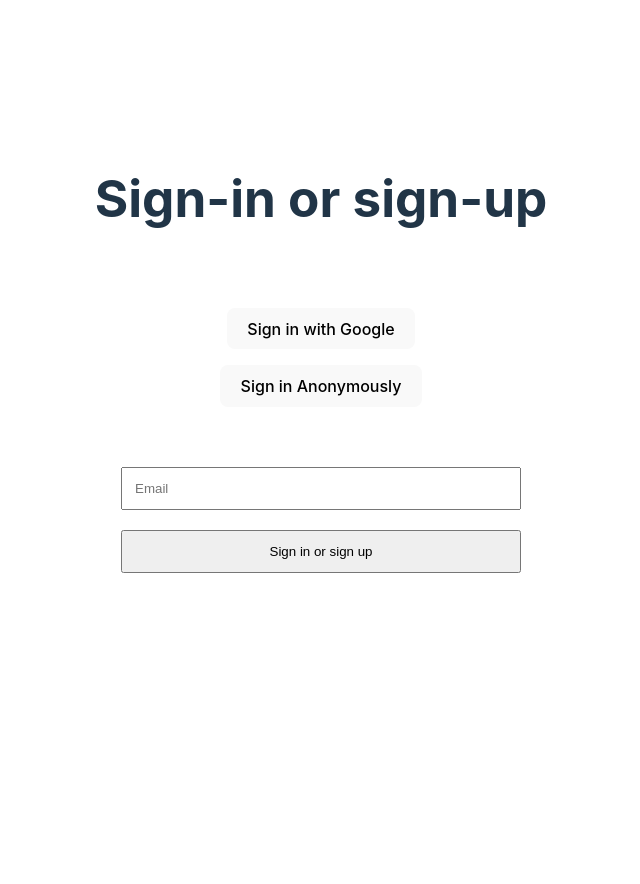
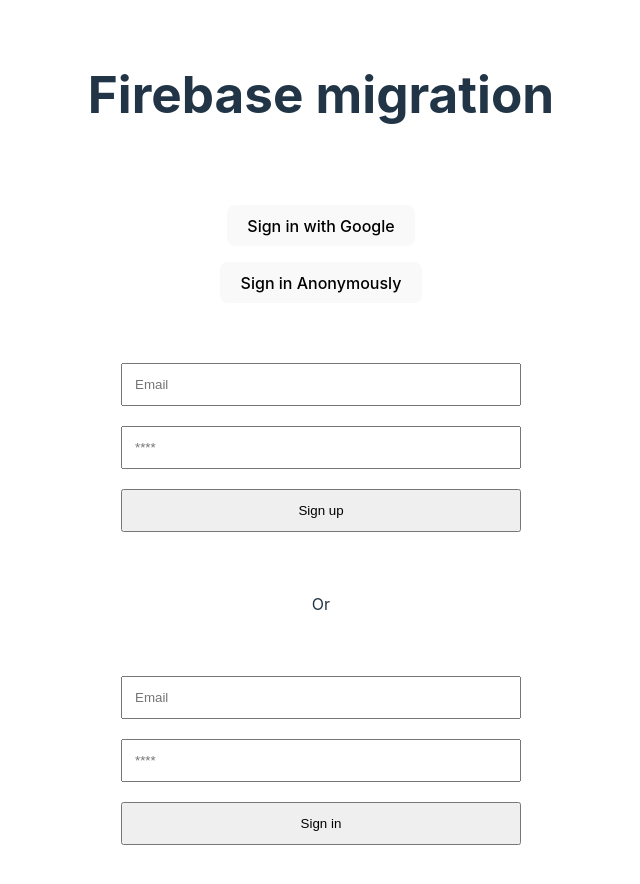
Before and after one commit to rownd/migration-firebase, a React (Vite) app: page / in a window 1280 px wide. Shown: the top 884 px of the page, without its empty margins (319-959 px from the left). Before the commit the page ends 800 px from the top, so only its background shows below. Built offline with nearby package versions, Linux system fonts and the light colour scheme; no server answers.

Commit message:
fix: added email/passwords back

```diff
--- a/package.json
+++ b/package.json
@@ -13,7 +13,8 @@
     "axios": "^1.4.0",
     "firebase": "^10.2.0",
     "react": "^18.2.0",
-    "react-dom": "^18.2.0"
+    "react-dom": "^18.2.0",
+    "react-toastify": "^9.1.3"
   },
   "devDependencies": {
     "@types/react": "^18.2.15",
--- a/src/App.tsx
+++ b/src/App.tsx
@@ -5,13 +5,14 @@ import {
   GoogleAuthProvider,
   signInAnonymously,
   User,
-  sendSignInLinkToEmail,
-  isSignInWithEmailLink,
-  signInWithEmailLink
+  UserCredential,
+  createUserWithEmailAndPassword,
+  signInWithEmailAndPassword
 } from 'firebase/auth';
 import { auth } from "./firebase";
 import axios from "axios";
 import Todo from "./Todo";
+import { toast } from 'react-toastify';
 
 const googleProvider = new GoogleAuthProvider();
 
@@ -20,24 +21,16 @@ function App() {
   const [response, setResponse] = useState<null | Record<string, unknown>>(
     null
   );
-  const [verifyEmail, setVerifyEmail] = useState(false);
 
   auth.onAuthStateChanged((user) => {
     if (!user) {
       setUser(null);
       setResponse(null);
-      setVerifyEmail(false);
       return;
     }
 
     setUser(user);
   });
-
-  if (isSignInWithEmailLink(auth, window.location.href)) {
-    const urlParams = new URLSearchParams(window.location.search);
-    const email = urlParams.get('email');
-    signInWithEmailLink(auth, email || '', window.location.href)
-  }
 
   const fetchUserData = async () => {
     try {
@@ -49,6 +42,7 @@ function App() {
       });
       setResponse(res?.data);
     } catch (err) {
+      toast.error('Error fetching user data')
       console.log({ err });
     }
   };
@@ -59,10 +53,10 @@ function App() {
     }
   }, [user?.uid]);
 
-  const handleEmailSignInLink = (e: React.FormEvent<HTMLFormElement>) => {
+  const handleSignUp = (e: React.FormEvent<HTMLFormElement>) => {
     e.preventDefault();
     e.stopPropagation();
-    const formData: { email?: string; } = Object.fromEntries(
+    const formData: { email?: string; password?: string } = Object.fromEntries(
       new FormData(
         // eslint-disable-next-line @typescript-eslint/ban-ts-comment
         // @ts-ignore
@@ -70,16 +64,48 @@ function App() {
       )
     );
 
-    sendSignInLinkToEmail(auth, formData?.email || '', {
-      url: `http://localhost:5173?email=${formData.email}`,
-      handleCodeInApp: true
-    }).then((res) => {
-      setVerifyEmail(true);
-      console.log({res})
-    }).catch((err) => {
-      console.log({err})
-    })
-  }
+    createUserWithEmailAndPassword(
+      auth,
+      formData?.email || '',
+      formData?.password || ''
+    )
+      .then((userCredential: UserCredential) => {
+        console.log({ userCredential });
+      })
+      .catch((error) => {
+        const errorCode = error.code;
+        const errorMessage = error.message;
+        console.log({ errorCode, errorMessage });
+        toast.error('Error with sign up. Please try again')
+      });
+  };
+
+  const handleSignIn = (e: React.FormEvent<HTMLFormElement>) => {
+    e.preventDefault();
+    e.stopPropagation();
+    const formData: { email?: string; password?: string } = Object.fromEntries(
+      new FormData(
+        // eslint-disable-next-line @typescript-eslint/ban-ts-comment
+        // @ts-ignore
+        e.target
+      )
+    );
+
+    signInWithEmailAndPassword(
+      auth,
+      formData?.email || '',
+      formData?.password || ''
+    )
+      .then((userCredential: UserCredential) => {
+        console.log({ userCredential });
+      })
+      .catch((error) => {
+        const errorCode = error.code;
+        const errorMessage = error.message;
+        console.log({ errorCode, errorMessage });
+        toast.error('Error with sign in. Please try again')
+      });
+  };
 
   return (
     <>
@@ -95,7 +121,7 @@ function App() {
         </>
       ) : (
         <>
-          <h1>Sign-in or sign-up</h1>
+          <h1>Firebase migration</h1>
           <div className="card">
             <button onClick={() => signInWithRedirect(auth, googleProvider)}>
               Sign in with Google
@@ -103,10 +129,17 @@ function App() {
             <button onClick={() => signInAnonymously(auth)}>
               Sign in Anonymously
             </button>
-            {verifyEmail ? <h3>Verify your email...</h3> : <form onSubmit={(e) => handleEmailSignInLink(e)}>
+            <form onSubmit={(e) => handleSignUp(e)}>
               <input type="email" name="email" placeholder="Email" />
-              <input type="submit" value="Sign in or sign up" />
-            </form>}
+              <input type="text" name="password" placeholder="****" />
+              <input type="submit" value="Sign up" />
+            </form>
+            <div>Or</div>
+            <form onSubmit={(e) => handleSignIn(e)}>
+              <input type="email" name="email" placeholder="Email" />
+              <input type="text" name="password" placeholder="****" />
+              <input type="submit" value="Sign in" />
+            </form>
           </div>
         </>
       )}
--- a/src/main.tsx
+++ b/src/main.tsx
@@ -1,10 +1,16 @@
-import React from 'react'
-import ReactDOM from 'react-dom/client'
-import App from './App.tsx'
-import './index.css'
+import React from 'react';
+import ReactDOM from 'react-dom/client';
+import App from './App.tsx';
+import './index.css';
+
+import { ToastContainer } from 'react-toastify';
+import 'react-toastify/dist/ReactToastify.css';
 
 ReactDOM.createRoot(document.getElementById('root')!).render(
   <React.StrictMode>
-    <App />
-  </React.StrictMode>,
-)
+    <>
+      <App />
+      <ToastContainer hideProgressBar={true} />
+    </>
+  </React.StrictMode>
+);
```
Also changed, not shown: 1 other file (tests, documents, lock files or other folders).
